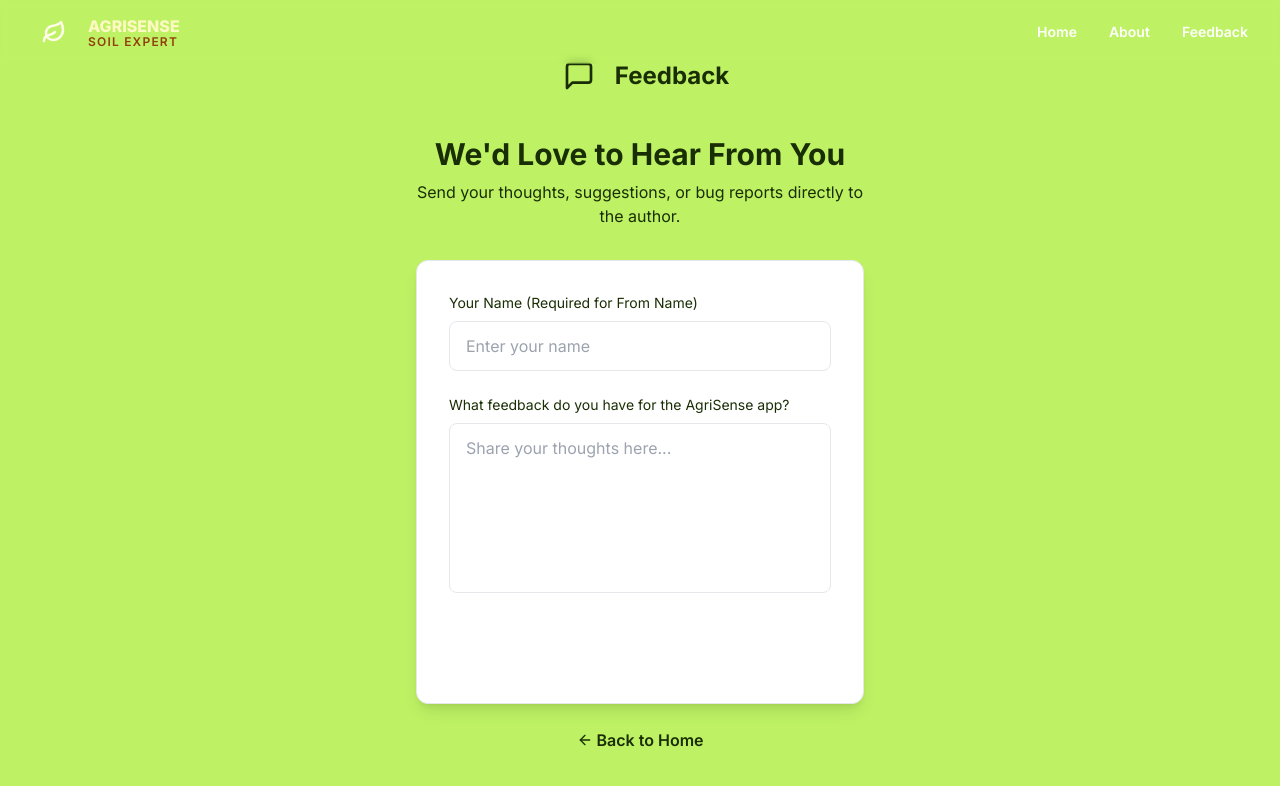
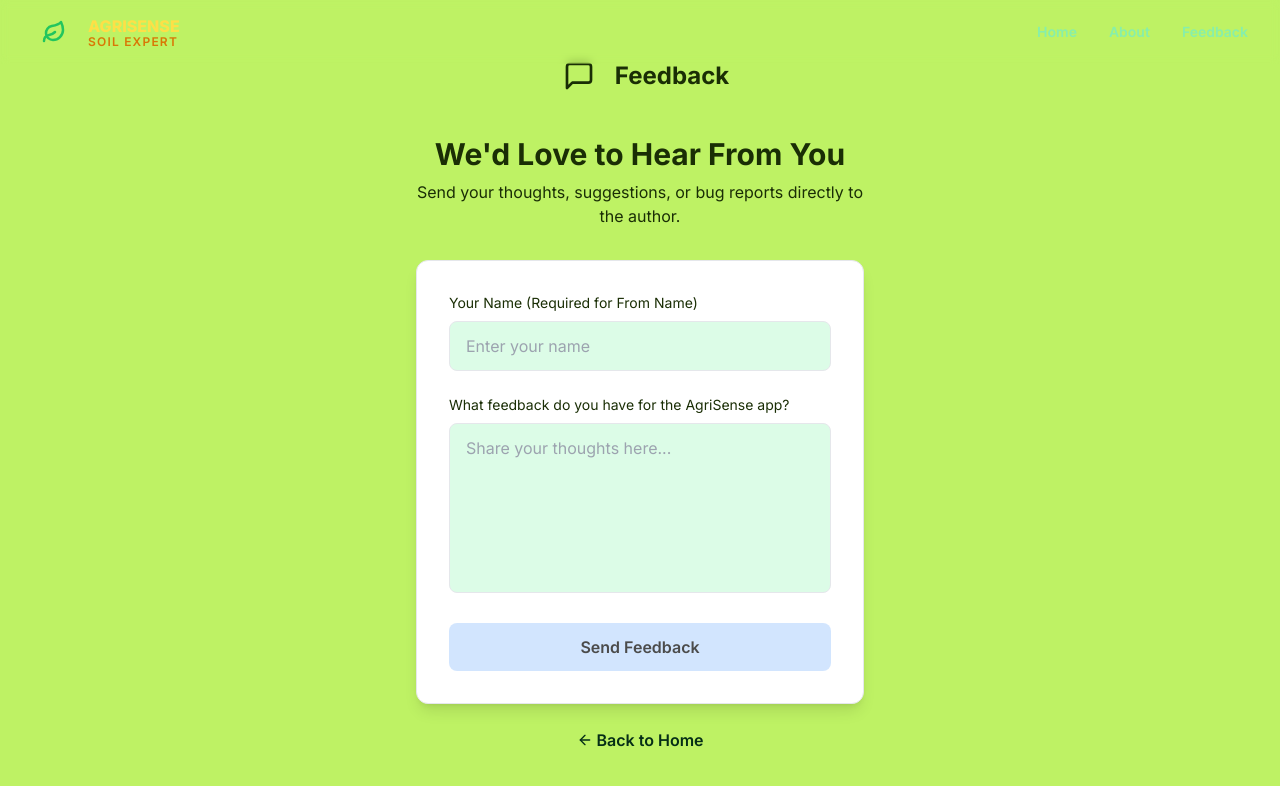
Before and after one commit to shrinidhianchan/ai-plant-based-agrisense, a React (Vite) app in the folder frontend/: page /feedback in a window 1280 px wide. Shown: the top 786 px of the page. Built offline with nearby package versions, Linux system fonts and the light colour scheme.

Commit message:
Initial clean commit.

```diff
--- a/frontend/src/components/Navigation.jsx
+++ b/frontend/src/components/Navigation.jsx
@@ -7,12 +7,12 @@ export default function Navigation() {
 
   const toggleMenu = () => setIsOpen(!isOpen);
 
-  // --- MODIFIED navLinks ARRAY ---
+
   const navLinks = [
     { href: "/", label: "Home" },
     { href: "/about", label: "About" },
-    { href: "/feedback", label: "Feedback" }, // ADDED Feedback link
-    // Login and Sign Up links have been removed
+    { href: "/feedback", label: "Feedback" },
+
   ];
 
   return (
@@ -26,15 +26,15 @@ export default function Navigation() {
           >
             <div className="relative">
               <div className="p-2.5 bg-gradient-to-br from-forest-green to-fresh-green rounded-xl group-hover:shadow-lg transition-all duration-300 group-hover:scale-110 transform">
-                <Leaf className="w-6 h-6 text-yellow-50" strokeWidth={2.5} />
+                <Leaf className="w-6 h-6 text-green-500" strokeWidth={2.5} />
               </div>
               <div className="absolute -bottom-1 -right-1 w-3 h-3 bg-golden-yellow rounded-full animate-pulse"></div>
             </div>
             <div className="flex flex-col -gap-1">
-              <span className="font-extrabold text-yellow-100">
+              <span className="font-extrabold text-yellow-300">
                 AGRISENSE
               </span>
-              <span className="text-xs text-amber-800 font-semibold tracking-widest -mt-1">
+              <span className="text-xs text-amber-600 font-semibold tracking-widest -mt-1">
                 SOIL EXPERT
               </span>
             </div>
@@ -46,7 +46,7 @@ export default function Navigation() {
               <Link
                 key={link.href}
                 to={link.href}
-                className="text-foreground hover:text-white transition-all duration-300 font-semibold text-sm hover:underline hover:underline-offset-4"
+                className="text-green-300 hover:text-white transition-all duration-300 font-semibold text-sm hover:underline hover:underline-offset-4"
                 style={{
                   animation: `slideInRight 0.6s ease-out ${index * 0.1}s both`,
                 }}
@@ -59,7 +59,7 @@ export default function Navigation() {
           {/* Mobile Menu Button */}
           <button
             onClick={toggleMenu}
-            className="md:hidden text-white p-2 hover:bg-secondary/20 rounded-lg transition-all duration-300"
+            className="md:hidden text-green-300 p-2 hover:bg-secondary/20 rounded-lg transition-all duration-300"
           >
             {isOpen ? (
               <X className="w-6 h-6 animate-fade-in" />
@@ -76,7 +76,7 @@ export default function Navigation() {
               <Link
                 key={link.href}
                 to={link.href}
-                className="block px-4 py-2 text-foreground hover:bg-white rounded-lg transition-all duration-300 font-medium"
+                className="block px-4 py-2 text-green-500 hover:bg-white rounded-lg transition-all duration-300 font-medium"
                 onClick={() => setIsOpen(false)}
               >
                 {link.label}
--- a/frontend/src/pages/About.jsx
+++ b/frontend/src/pages/About.jsx
@@ -13,14 +13,14 @@ const teamMembers = [
   {
     name: "Shishir R Kulal",
     github: "https://github.com/shishir-sh26",
-    linkedin: "https://www.linkedin.com/in/shishir-r-kulal",
+    linkedin: "https://www.linkedin.com/in/shishir-r-kulal-4757a9296",
     email: "shishirkulal1234@gmail.com",
     photo: "shishir.jpg",
   },
   {
     name: "Swasthik Rai",
     github: "https://github.com/swasthik01",
-    linkedin: "https://www.linkedin.com/in/swasthik-rai",
+    linkedin: "https://www.linkedin.com/in/swasthik-rai-3b5629250",
     email: "swsthikrai6344@gmail.com",
     photo: "swasthik.jpg",
   },
@@ -264,14 +264,14 @@ export default function About() {
             ].map((item, index) => (
               <div
                 key={item.step}
-                className="relative animate-fade-in"
+                className=" text-black relative animate-fade-in"
                 style={{ animationDelay: `${(index + 1) * 0.15}s` }}
               >
                 <div
                   // HOVER added here
                   className="bg-white rounded-2xl p-8 border-2 border-forest-green/10 h-full hover:shadow-2xl hover:border-forest-green/70 transition-all duration-300 transform hover:translate-y-[-4px]"
                 >
-                  <div className="absolute -top-6 left-8 w-12 h-12 bg-gradient-to-r from-forest-green to-fresh-green text-white rounded-xl flex items-center justify-center font-black text-lg shadow-lg">
+                  <div className="absolute -top-6 left-8 w-12 h-12 bg-white -to-r from-forest-green to-fresh-green text-red rounded-xl flex items-center justify-center font-black text-lg shadow-lg">
                     {item.step}
                   </div>
                   <h3 className="text-xl font-bold text-foreground mt-4 mb-3">
@@ -365,7 +365,7 @@ export default function About() {
               target="_blank"
               rel="noopener noreferrer"
               // HOVER added here
-              className="inline-flex items-center gap-3 px-6 py-3 bg-white text-forest-green font-semibold rounded-lg hover:bg-white/90 transition-all duration-300 hover:shadow-xl transform hover:scale-105"
+              className="inline-flex items-center gap-3 px-6 py-3 bg-white text-black font-semibold rounded-lg hover:bg-white/90 transition-all duration-300 hover:shadow-xl transform hover:scale-105"
             >
               <FileText className="w-5 h-5" />
               View Project Report
--- a/frontend/src/pages/Feedback.tsx
+++ b/frontend/src/pages/Feedback.tsx
@@ -99,7 +99,7 @@ export default function Feedback() {
                 required
                 value={userName}
                 onChange={(e) => setUserName(e.target.value)}
-                className="w-full px-4 py-3 rounded-lg border border-border bg-background focus:outline-none focus:ring-2 focus:ring-forest-green/50 focus:border-transparent transition-all duration-300"
+                className="w-full px-4 py-3 rounded-lg border border-border bg-green-100 focus:outline-none focus:ring-2 focus:ring-forest-green/50 focus:border-transparent transition-all duration-300"
                 placeholder="Enter your name"
               />
             </div>
@@ -119,7 +119,7 @@ export default function Feedback() {
                 rows={6}
                 value={feedbackText}
                 onChange={(e) => setFeedbackText(e.target.value)}
-                className="w-full px-4 py-3 rounded-lg border border-border bg-background focus:outline-none focus:ring-2 focus:ring-forest-green/50 focus:border-transparent transition-all duration-300 resize-none"
+                className="w-full px-4 py-3 rounded-lg border border-border bg-green-100 focus:outline-none focus:ring-2 focus:ring-forest-green/50 focus:border-transparent transition-all duration-300 resize-none"
                 placeholder="Share your thoughts here..."
               />
             </div>
@@ -135,11 +135,11 @@ export default function Feedback() {
             <button
               type="submit"
               disabled={isLoading || feedbackText.trim().length === 0 || userName.trim().length === 0}
-              className="w-full py-3 bg-forest-green text-white font-semibold rounded-lg hover:bg-forest-green/90 disabled:opacity-50 disabled:cursor-not-allowed transition-all duration-300 flex items-center justify-center gap-2 hover:shadow-lg animate-fade-in"
+              className="w-full py-3 bg-blue-200 text-black font-semibold rounded-lg hover:bg-lime/90 disabled:opacity-70 disabled:cursor-not-allowed transition-all duration-300 flex items-center justify-center gap-2 hover:shadow-lg animate-fade-in"
             >
               {isLoading ? (
                 <>
-                  <div className="w-5 h-5 border-2 border-white/30 border-t-white rounded-full animate-spin"></div>
+                  <div className="w-5 h-5 border-2 text-black border-white/30 border-t-white rounded-full animate-spin"></div>
                   Sending Feedback...
                 </>
               ) : (
@@ -152,7 +152,7 @@ export default function Feedback() {
           <p className="text-center text-foreground">
             <Link
               to="/"
-              className="inline-flex items-center gap-1 text-forest-green hover:text-forest-green/90 font-semibold transition-colors duration-300"
+              className="inline-flex items-center gap-1 text-green-950 hover:text-forest-green/90 font-semibold transition-colors duration-300"
             >
               <ArrowLeft className="w-4 h-4" /> Back to Home
             </Link>
--- a/frontend/src/pages/index.jsx
+++ b/frontend/src/pages/index.jsx
@@ -74,19 +74,19 @@ export default function Index() {
             </span>
           </div>
 
-          <h1 className="text-6xl lg:text-7xl font-black text-white mb-6 leading-tight animate-slide-in-left drop-shadow-lg" style={{ animationDelay: "0.1s" }}>
+          <h1 className="text-6xl lg:text-7xl font-black text-green-200 mb-6 leading-tight animate-slide-in-left drop-shadow-lg" style={{ animationDelay: "0.1s" }}>
             Smart Fertilizer
             <span className="block text-golden-yellow"> Recommendations</span>
           </h1>
 
-          <p className="text-xl lg:text-2xl text-white/90 max-w-3xl mx-auto mb-10 leading-relaxed font-medium animate-slide-in-right drop-shadow-md" style={{ animationDelay: "0.2s" }}>
+          <p className="text-xl lg:text-2xl text-blue-300 max-w-3xl mx-auto mb-10 leading-relaxed font-medium animate-slide-in-right drop-shadow-md" style={{ animationDelay: "0.2s" }}>
             Upload soil images and input NPK values. Get AI-powered fertilizer advice tailored to your crops and soil conditions.
           </p>
 
           <div className="flex flex-col sm:flex-row gap-4 justify-center animate-fade-in" style={{ animationDelay: "0.3s" }}>
             <Link
               to="/analyze"
-              className="inline-flex items-center justify-center px-8 py-4 bg-forest-green text-white font-bold rounded-lg hover:bg-forest-green/90 hover:shadow-2xl transition-all duration-300 hover:-translate-y-1 group"
+              className="inline-flex items-center justify-center px-8 py-4 bg-white/5 text-green-200 font-bold rounded-lg hover:bg-forest-green/90 hover:shadow-2xl transition-all duration-300 hover:-translate-y-1 group"
             >
               <Upload className="w-5 h-5 mr-2 group-hover:scale-110 transition-transform" />
               Analyze Now
@@ -285,7 +285,7 @@ export default function Index() {
           <div className="flex flex-col sm:flex-row gap-4 justify-center">
             <Link
               to="/analyze"
-              className="inline-flex items-center justify-center px-8 py-4 bg-white text-forest-green font-bold rounded-lg hover:bg-white/90 transition-all duration-300 hover:shadow-2xl group hover:-translate-y-1 transform"
+              className="inline-flex items-center justify-center px-8 py-4 bg-white text-forest-green font-bold rounded-lg hover:bg-black/10 transition-all duration-300 hover:shadow-2xl group hover:-translate-y-1 transform"
             >
               <Zap className="w-5 h-5 mr-2 group-hover:scale-110 transition-transform text-lime-950" />
               Start Analysis
@@ -293,7 +293,7 @@ export default function Index() {
             </Link>
             <Link
               to="/about"
-              className="inline-flex items-center justify-center px-8 py-4 border-2 border-lime-900 text-white bg-lime-900 font-bold rounded-lg hover:bg-lime-600/10 transition-all duration-300 group hover:shadow-lg"
+              className="inline-flex items-center justify-center px-8 py-4 border-2 border-lime-900 text-black bg-lime-900 font-bold rounded-lg hover:bg-lime-600/10 transition-all duration-300 group hover:shadow-lg"
             >
               Learn More
             </Link>
```
